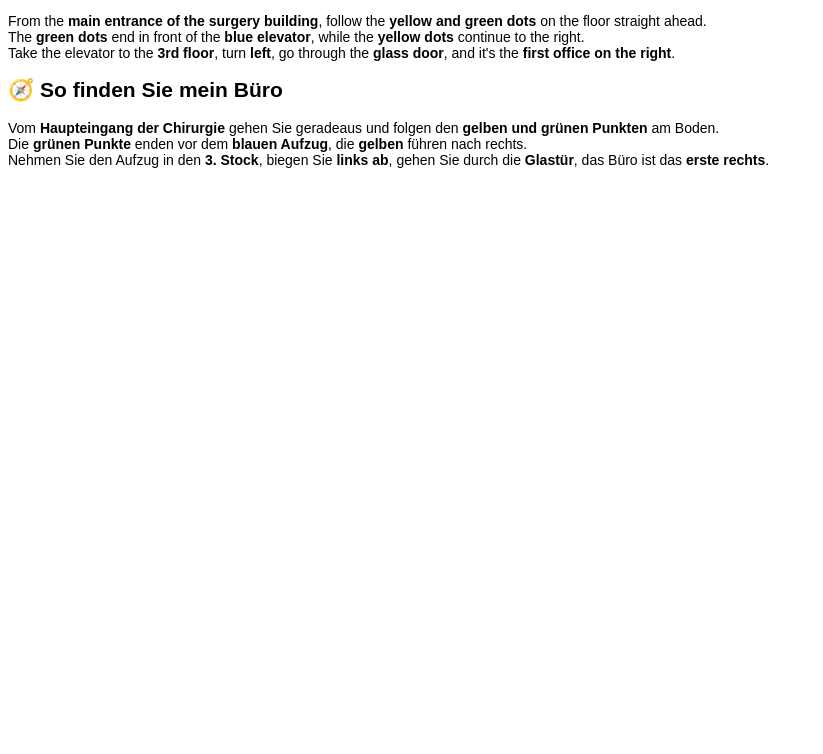
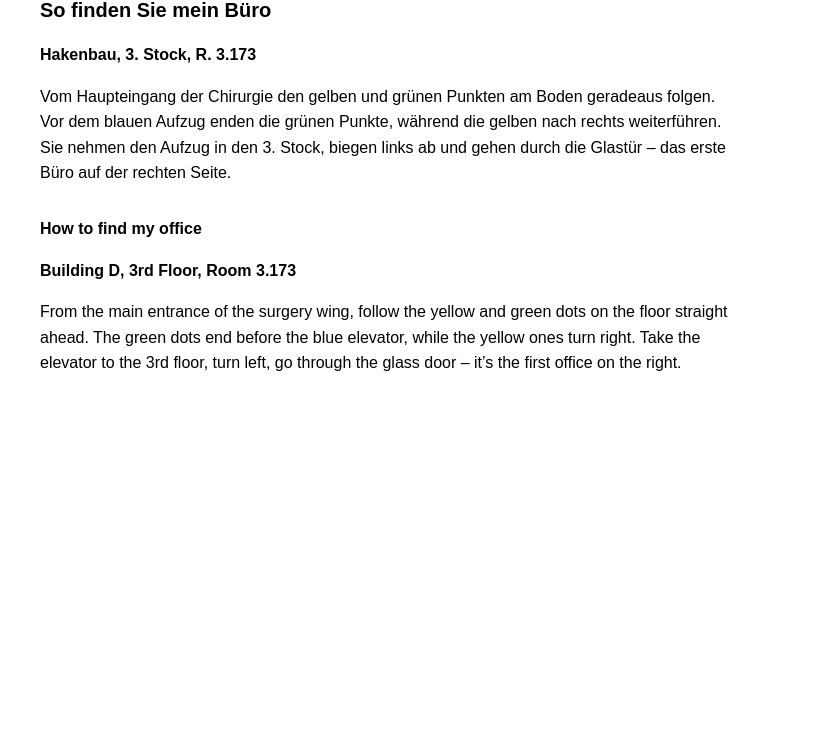
Before and after one commit to GoldiLabs/find-my-office, a plain HTML site: page index.html in a window 1280 px wide. Shown: the part 46-800 px from the top of the page, without its empty margins (0-823 px from the left). Drawn offline with Linux system fonts and the light colour scheme.

Commit message:
Update index.html with Building, floor, and room

```diff
--- a/index.html
+++ b/index.html
@@ -1,25 +1,45 @@
-
 
 <!DOCTYPE html>
-<html>
+<html lang="de">
 <head>
-    <meta charset="UTF-8">
-    <title>How to find my office</title>
+  <meta charset="UTF-8" />
+  <title>Wegbeschreibung zum Büro</title>
+  <style>
+    body {
+      font-family: Arial, sans-serif;
+      margin: 40px;
+      line-height: 1.6;
+      max-width: 700px;
+    }
+    h1 {
+      font-size: 20px;
+      margin-bottom: 10px;
+    }
+    h2 {
+      font-size: 16px;
+      margin-top: 30px;
+    }
+  </style>
 </head>
-  <body style="font-family:Arial, sans-serif; font-size:14px; color:#000;">
-    <h2>🧭 How to find my office</h2>
+<body>
+  <h1>So finden Sie mein Büro</h1>
+  <p><strong>Hakenbau, 3. Stock, R. 3.173</strong></p>
   <p>
-      From the <strong>main entrance of the surgery building</strong>, follow the <strong>yellow and green dots</strong> on the floor straight ahead.<br>
-      The <strong>green dots</strong> end in front of the <strong>blue elevator</strong>, while the <strong>yellow dots</strong> continue to the right.<br>
-      Take the elevator to the <strong>3rd floor</strong>, turn <strong>left</strong>, go through the <strong>glass door</strong>, and it's the <strong>first office on the right</strong>.
+    Vom Haupteingang der Chirurgie den gelben und grünen Punkten am Boden geradeaus folgen.
+    Vor dem blauen Aufzug enden die grünen Punkte, während die gelben nach rechts weiterführen.
+    Sie nehmen den Aufzug in den 3. Stock, biegen links ab und gehen durch die Glastür –
+    das erste Büro auf der rechten Seite.
   </p>
 
-    <h2>🧭 So finden Sie mein Büro</h2>
+  <h2>How to find my office</h2>
+  <p><strong>Building D, 3rd Floor, Room 3.173</strong></p>
   <p>
-      Vom <strong>Haupteingang der Chirurgie</strong> gehen Sie geradeaus und folgen den <strong>gelben und grünen Punkten</strong> am Boden.<br>
-      Die <strong>grünen Punkte</strong> enden vor dem <strong>blauen Aufzug</strong>, die <strong>gelben</strong> führen nach rechts.<br>
-      Nehmen Sie den Aufzug in den <strong>3. Stock</strong>, biegen Sie <strong>links ab</strong>, gehen Sie durch die <strong>Glastür</strong>, das Büro ist das <strong>erste rechts</strong>.
+    From the main entrance of the surgery wing, follow the yellow and green dots on the floor straight ahead.
+    The green dots end before the blue elevator, while the yellow ones turn right.
+    Take the elevator to the 3rd floor, turn left, go through the glass door –
+    it’s the first office on the right.
   </p>
 </body>
 </html>
+
 <!-- Force rebuild -->
```
Lines whose indentation alone changed are shown as unchanged.
